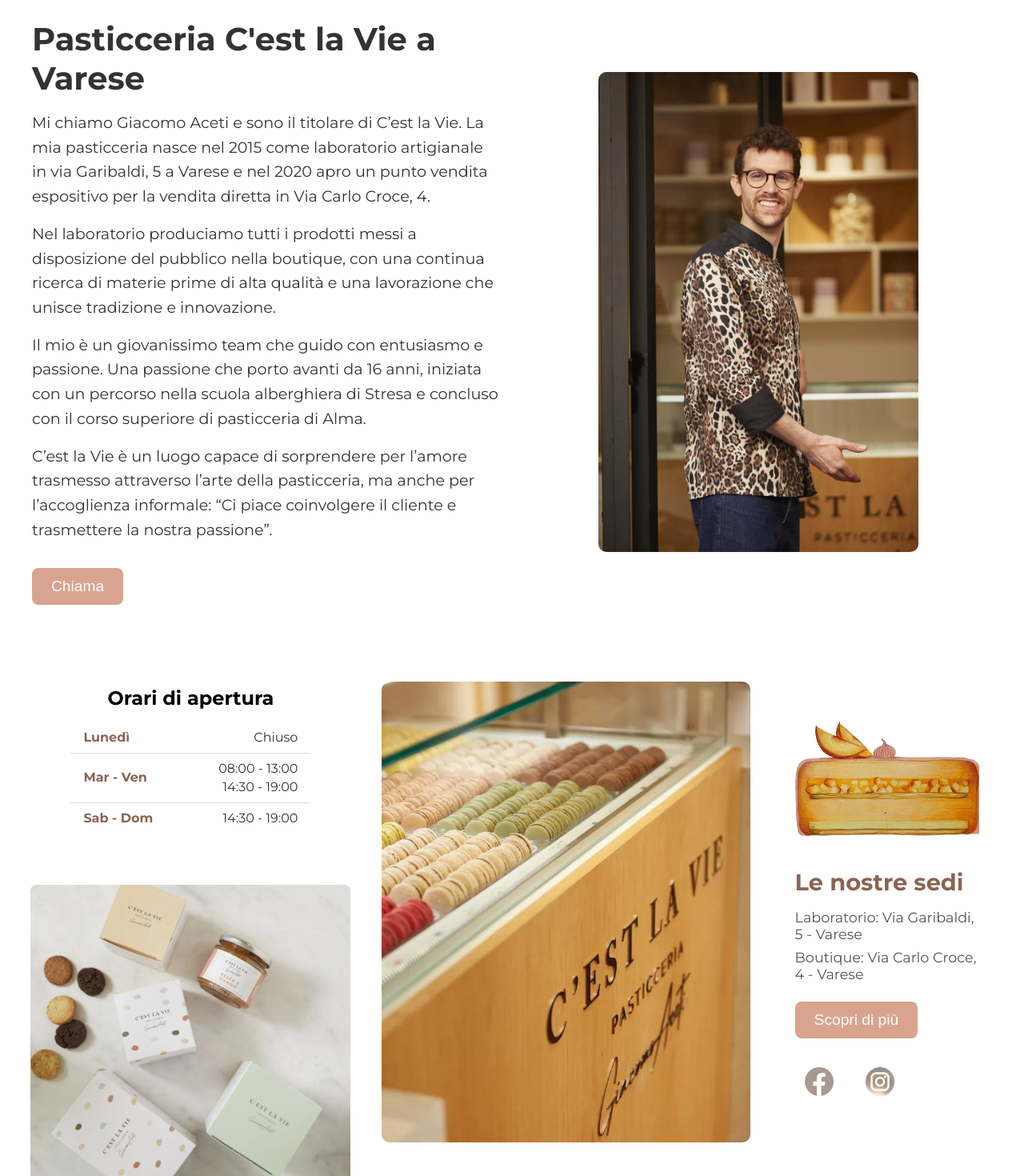
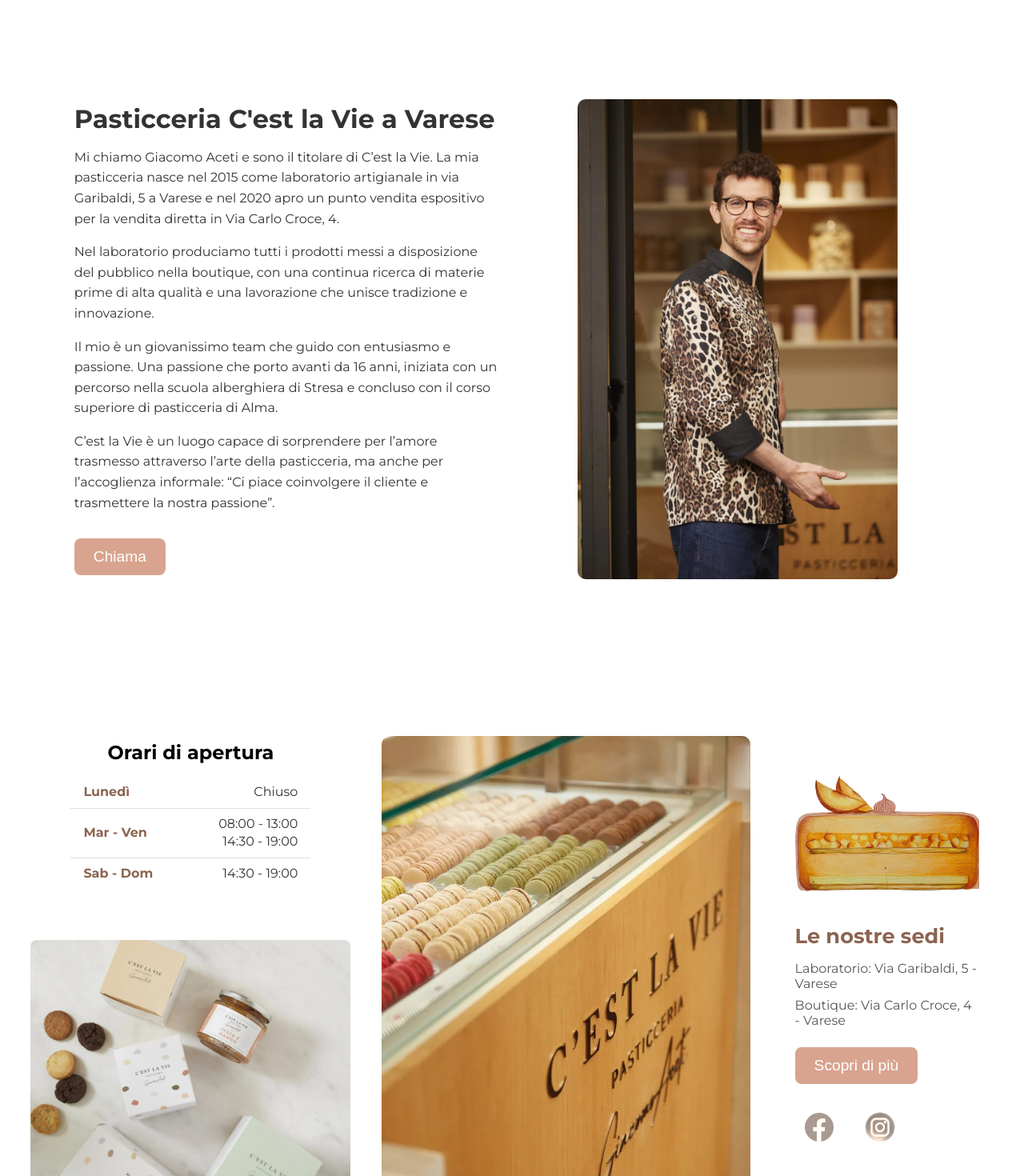
Before and after one commit to MarcosMaida/pw4_frontend, a Next.js app: page / in a window 1280 px wide. Shown: the part 840-2310 px from the top of the page at 80% size. Built offline with nearby package versions, Linux system fonts and the light colour scheme.

Commit message:
homepage sections height fix

```diff
--- a/src/app/page.module.css
+++ b/src/app/page.module.css
@@ -10,7 +10,7 @@
 .hero {
   position: relative;
   width: 100%;
-  min-height: 100vh;
+  height: 100vh;
   display: flex;
   flex-direction: column;
   align-items: center;
@@ -75,12 +75,13 @@
 }
 
 .ctaContent {
+  height: 100vh;
   display: flex;
   flex-direction: row;
   align-items: center;
   justify-content: space-between;
   max-width: 1200px;
-  width: 100%;
+  width: 90%;
   gap: 2rem;
 }
 
@@ -91,20 +92,21 @@
 }
 
 .ctaText h2 {
-  font-size: 2.5rem;
+  font-size: 2rem;
   margin-bottom: 1rem;
   color: #333;
 }
 
 .ctaText p {
-  font-size: 1.2rem;
+  font-size: 1rem;
   margin-bottom: 1rem;
   line-height: 1.6;
 }
 
 .ctaButton {
   padding: 0.75rem 1.5rem;
-  font-size: 1.2rem;
+  font-size: 1rem;
+
   color: #fff;
   background-color: #0070f3;
   border: none;
@@ -193,6 +195,7 @@
 
 
 .openingHours {
+  height: 100vh;
   display: flex;
   flex-direction: column;
   align-items: center;
@@ -276,13 +279,13 @@
 }
 
 .locations h2 {
-  font-size: 1.8rem;
+  font-size: 1.6rem;
   color: #8c6450;
   margin-bottom: 1rem;
 }
 
 .locations p {
-  font-size: 1.1rem;
+  font-size: 1rem;
   color: #555;
   margin-bottom: 0.5rem;
 }
```
